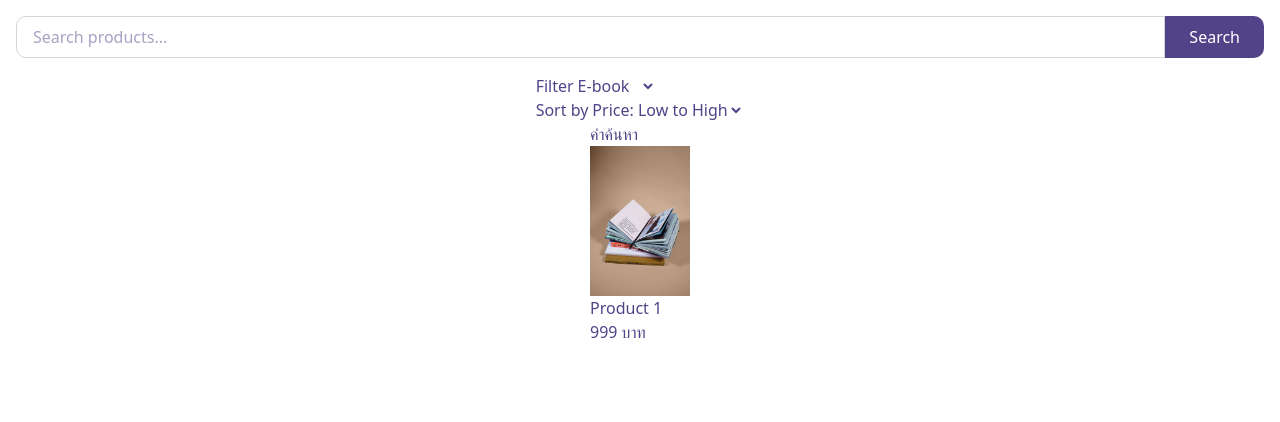
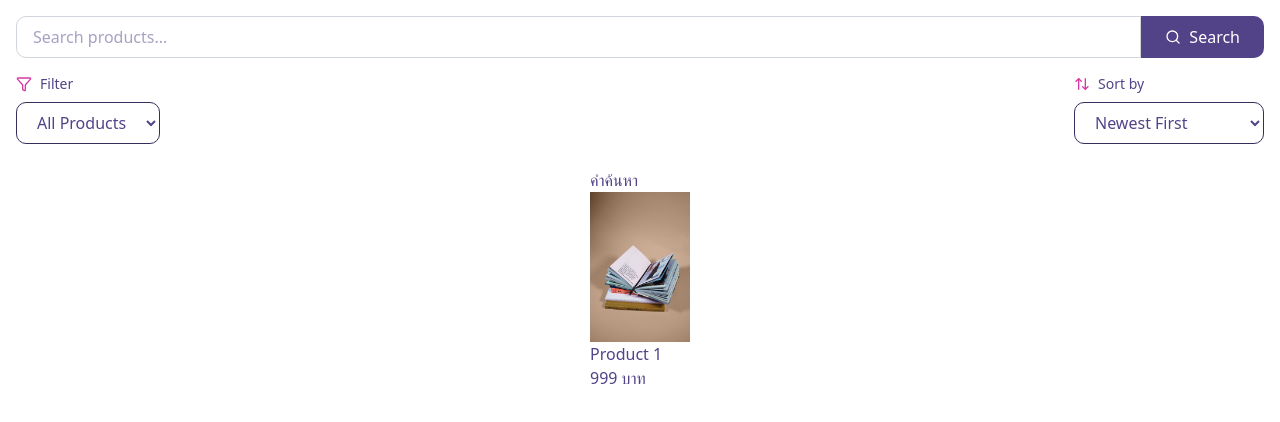
Before and after one commit to Rabbit-Start-x-TTTA/rocket-xp-frontend, a Next.js app: page /product-catalog in a window 1280 px wide. Shown: the top 422 px of the page. Built offline with nearby package versions, Linux system fonts and the light colour scheme.

Commit message:
feat: change search section to seperate component and create filter section

```diff
--- /dev/null
+++ b/src/app/product-catalog/filterSection.tsx
@@ -0,0 +1,46 @@
+import { Filter, ArrowUpDown } from "lucide-react";
+
+export default function FilterSection() {
+  return (
+    <section className="w-full mx-4 mb-6 flex justify-between items-start gap-4">
+      <div className="flex flex-col space-y-2">
+        <label
+          htmlFor="filter"
+          className="flex items-center gap-2 text-sm font-medium"
+          style={{ color: "#524389" }}
+        >
+          <Filter size={16} style={{ color: "#D63AA2" }} />
+          Filter
+        </label>
+        <select
+          id="filter"
+          className="border rounded-lg px-4 py-2 bg-white focus:outline-none transition-all duration-200"
+        >
+          <option value="all">All Products</option>
+          <option value="e-book">E-book</option>
+          <option value="course">คอร์สเรียน</option>
+        </select>
+      </div>
+
+      <div className="flex flex-col space-y-2">
+        <label
+          htmlFor="sort"
+          className="flex items-center gap-2 text-sm font-medium"
+          style={{ color: "#524389" }}
+        >
+          <ArrowUpDown size={16} style={{ color: "#D63AA2" }} />
+          Sort by
+        </label>
+        <select
+          id="sort"
+          className="border rounded-lg px-4 py-2 bg-white focus:outline-none transition-all duration-200"
+        >
+          <option value="newest">Newest First</option>
+          <option value="price-asc">Price: Low to High</option>
+          <option value="price-desc">Price: High to Low</option>
+          <option value="popular">Most Popular</option>
+        </select>
+      </div>
+    </section>
+  );
+}
--- a/src/app/product-catalog/page.tsx
+++ b/src/app/product-catalog/page.tsx
@@ -1,35 +1,14 @@
 import Image from "next/image";
+
+import FilterSection from "./filterSection";
+import SearchSection from "./searchSection";
 
 export default function ProductCatalogPage() {
   return (
     <>
-      <main className="width-full flex flex-col items-center justify-center p-4">
-        <section className="w-full mx-4 mb-4 flex">
-          <input
-            type="text"
-            placeholder="Search products..."
-            className="flex-1 border border-gray-300 rounded-l-lg px-4 py-2 focus:outline-none focus:ring-1 focus:ring-[#C6639D] focus:border-transparent"
-          />
-          <button className="bg-[#524389] hover:bg-[#C6639D] text-white px-6 py-2 rounded-r-lg flex items-center">
-            Search
-          </button>
-        </section>
-        <section>
-          <div>
-            <label htmlFor="filter">Filter</label>
-            <select id="filter">
-              <option value="e-book">E-book</option>
-              <option value="course">คอร์สเรียน</option>
-            </select>
-          </div>
-          <div>
-            <label htmlFor="sort">Sort by</label>
-            <select id="sort">
-              <option value="price-asc">Price: Low to High</option>
-              <option value="price-desc">Price: High to Low</option>
-            </select>
-          </div>
-        </section>
+      <main className="w-full flex flex-col items-center justify-center p-4">
+        <SearchSection />
+        <FilterSection />
         <section>
           <h2>คำค้นหา</h2>
           <ul>
--- /dev/null
+++ b/src/app/product-catalog/searchSection.tsx
@@ -0,0 +1,17 @@
+import { Search } from "lucide-react";
+
+export default function SearchSection() {
+  return (
+    <section className="w-full mx-4 mb-4 flex">
+      <input
+        type="text"
+        placeholder="Search products..."
+        className="flex-1 border border-gray-300 rounded-l-lg px-4 py-2 focus:outline-none focus:ring-1 focus:ring-[#C6639D] focus:border-transparent"
+      />
+      <button className="bg-[#524389] hover:bg-[#C6639D] text-white px-6 py-2 rounded-r-lg flex items-center gap-2">
+        <Search size={16} />
+        Search
+      </button>
+    </section>
+  );
+}
```
